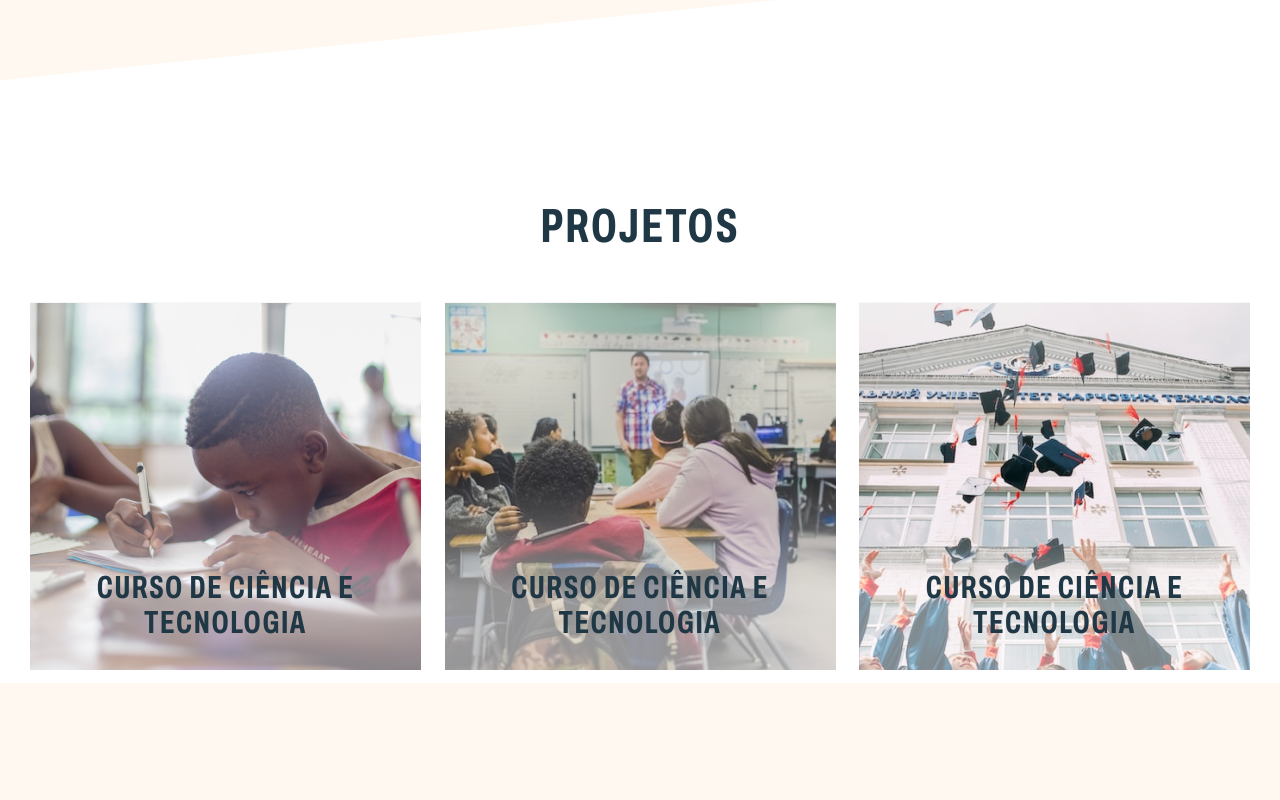
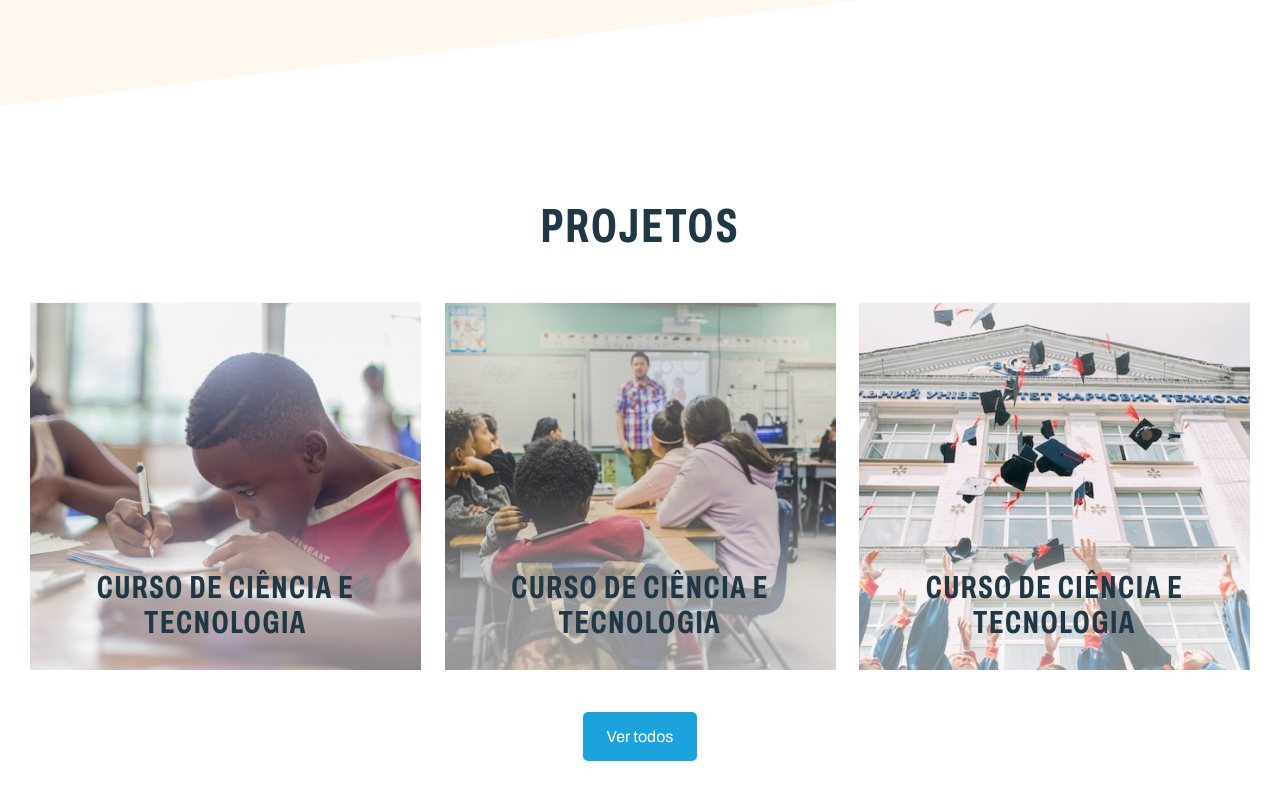
Before and after one commit to marcos-px/iec-brasil, a React (Vite) app: page / in a window 1280 px wide. Shown: the part 3040-3840 px from the top of the page. Before the commit the page ends 3723 px from the top, so only its background shows below. Built offline with nearby package versions, Linux system fonts and the light colour scheme.

Commit message:
finished sections 4 and 5

```diff
--- a/src/components/ProjectCard/ProjectCard.styles.ts
+++ b/src/components/ProjectCard/ProjectCard.styles.ts
@@ -14,6 +14,7 @@ background: url(${props => props.background});
   align-items: end;
   padding-bottom: 30px;
 h4{
+  cursor: default;
   font-family: 'Archivo-extra-condensed';
   font-weight: 700;
   font-size: 32px;
--- a/src/pages/Home/Home.styles.ts
+++ b/src/pages/Home/Home.styles.ts
@@ -182,9 +182,9 @@ p{
 `
 export const TrapezoidBottom = styled.section`
 padding-top: 252px;
-height: 735px;
 clip-path: polygon(0 18%, 100% 0, 100% 100%, 0 100%);
 background-color: #ffffff;
+padding-bottom: 50px;
 h2{
 margin-bottom: 50px;
 font-family: 'Archivo-extra-condensed';
@@ -198,5 +198,10 @@ color: var(--azulEscuro);
 .cards{
   display: flex;
   justify-content: space-between;
+
+}
+.btn{
+  text-align: center;
+  margin: 55px 0 30px 0;
 }
 `
--- a/src/pages/Home/Home.tsx
+++ b/src/pages/Home/Home.tsx
@@ -113,6 +113,9 @@ const Home = (props: HomeProps) => {
               <ProjectCard title={'curso de ciência e tecnologia'} image={estudante4}/>
               <ProjectCard title={'curso de ciência e tecnologia'} image={estudante5}/>
             </div>
+            <div className="btn">
+              <BlueButton href='#' children={'Ver todos'}/>
+            </div>
           </div>
         </TrapezoidBottom>
       </HomeStyle>
```
